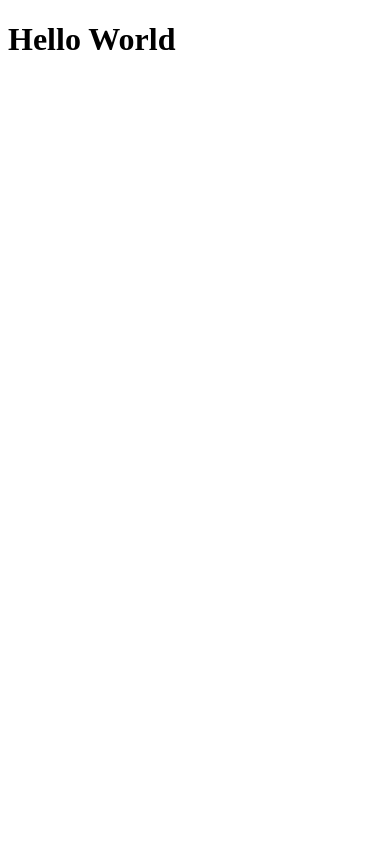
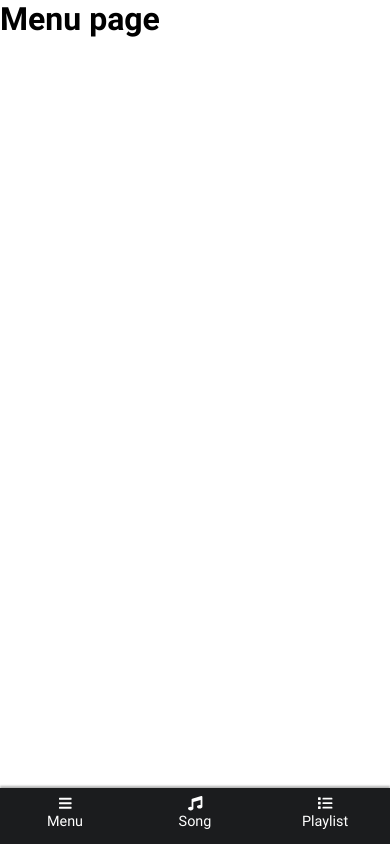
Before and after one commit to Jibaru/drive-music-player, a Vue app in the folder app/: page /menu in a window 390 px wide. Built offline with nearby package versions, Linux system fonts and the light colour scheme.

Commit message:
Added general styles and views Added desktop and mobile view, fonts, colors variables and min reset

```diff
--- a/app/src/App.vue
+++ b/app/src/App.vue
@@ -1,3 +1,95 @@
 <template>
-  <h1>Hello World</h1>
+  <div>
+    <keep-alive>
+      <component :is="currentView"> </component>
+    </keep-alive>
+  </div>
 </template>
+<script>
+import DesktopView from "./components/views/DesktopView.vue";
+import MobileView from "./components/views/MobileView.vue";
+
+export default {
+  components: {
+    DesktopView,
+    MobileView,
+  },
+
+  data() {
+    return {
+      currentView: "desktop-view",
+      windowWidth: window.innerWidth,
+    };
+  },
+
+  watch: {
+    windowWidth(newWidth, oldWidth) {
+      if (newWidth <= 576 && !(oldWidth <= 576)) {
+        this.$router.push("/menu");
+        this.currentView = "mobile-view";
+      } else if (newWidth > 576 && !(oldWidth > 576)) {
+        this.$router.push("/home");
+        this.currentView = "desktop-view";
+      }
+    },
+  },
+
+  mounted() {
+    this.$nextTick(() => {
+      window.addEventListener("resize", this.onResize);
+    });
+
+    if (this.windowWidth <= 576) {
+      this.$router.push("/menu");
+      this.currentView = "mobile-view";
+    } else if (this.windowWidth > 576) {
+      this.$router.push("/home");
+      this.currentView = "desktop-view";
+    }
+  },
+
+  beforeUnmount() {
+    window.removeEventListener("resize", this.onResize);
+  },
+
+  methods: {
+    onResize() {
+      this.windowWidth = window.innerWidth;
+    },
+  },
+};
+</script>
+<style>
+/* Font Families */
+@font-face {
+  font-family: "Roboto";
+  src: url("./assets/fonts/roboto/Roboto-Regular.ttf") format("truetype");
+}
+
+@font-face {
+  font-family: "Roboto";
+  src: url("./assets/fonts/roboto/Roboto-Bold.ttf") format("truetype");
+  font-weight: bold;
+}
+
+/* App variables */
+:root {
+  /* Colors */
+  --app-primary-color: #1b1c1e;
+  --app-primary-contrast-color: white;
+  --app-secondary-color: #ff4734;
+  --app-secondary-contrast-color: white;
+
+  /* Breakpoints */
+  /* --app-sm: 576px;
+  --app-md: 768px; */
+}
+
+/* Global Styles */
+* {
+  font-family: Roboto;
+  margin: 0;
+  padding: 0;
+  box-sizing: border-box;
+}
+</style>
```
